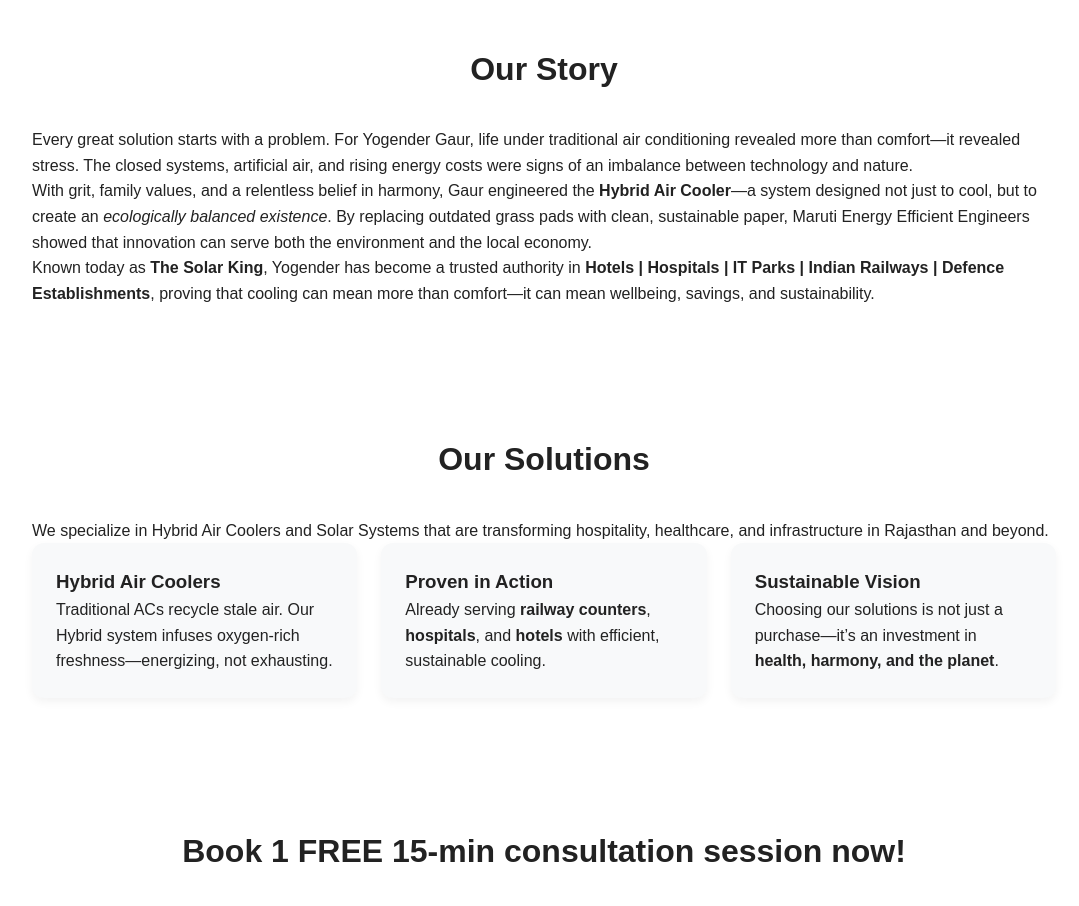
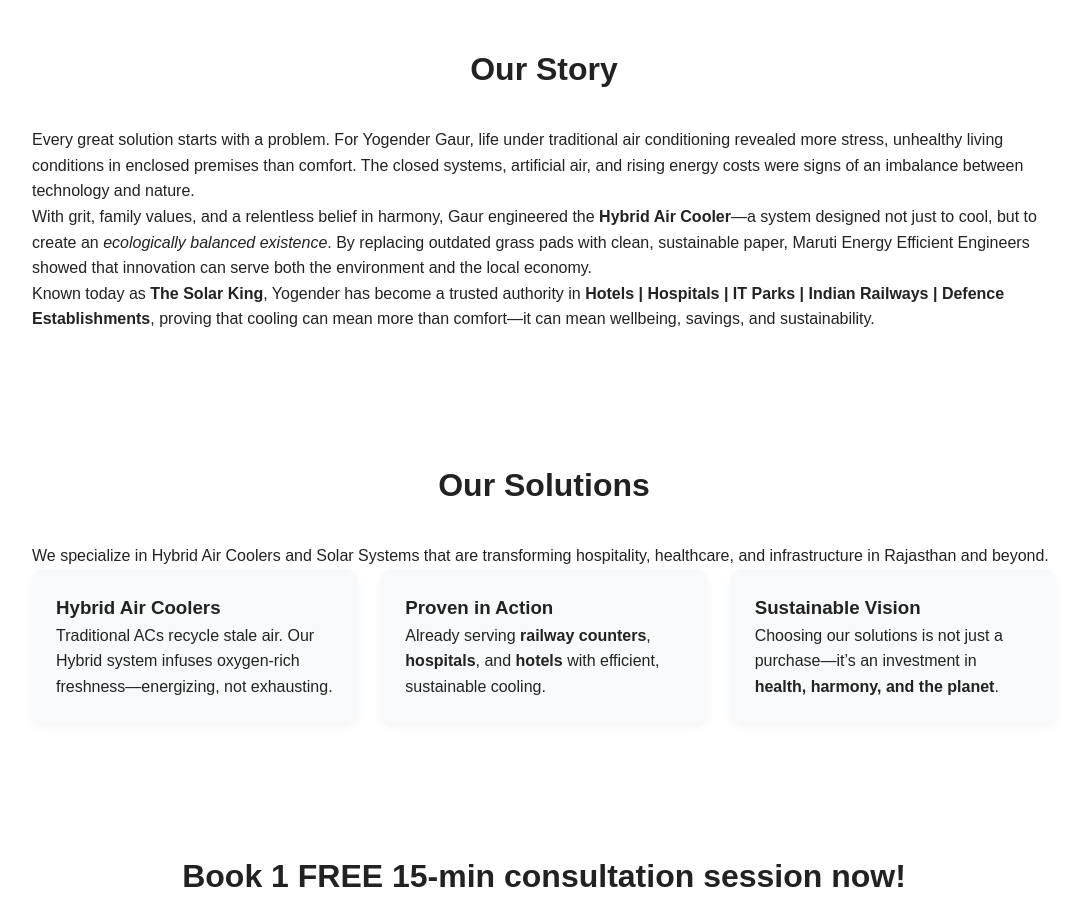
Before and after one commit to maruti-energy-efficient-engineers/maruti-energy-efficient-engineers.github.io, a plain HTML site: page index.html in a window 1280 px wide. Shown: the part 820-1726 px from the top of the page, without its empty margins (96-1175 px from the left). Drawn offline with Linux system fonts and the light colour scheme.

Commit message:
Update index.html v2.1

```diff
--- a/index.html
+++ b/index.html
@@ -21,7 +21,7 @@
     <h2>Our Story</h2>
     <p>
       Every great solution starts with a problem. For Yogender Gaur, life under traditional
-      air conditioning revealed more than comfort—it revealed stress. The closed systems,
+      air conditioning revealed more stress, unhealthy living conditions in enclosed premises than comfort. The closed systems,
       artificial air, and rising energy costs were signs of an imbalance between technology and nature.
     </p>
     <p>
```
